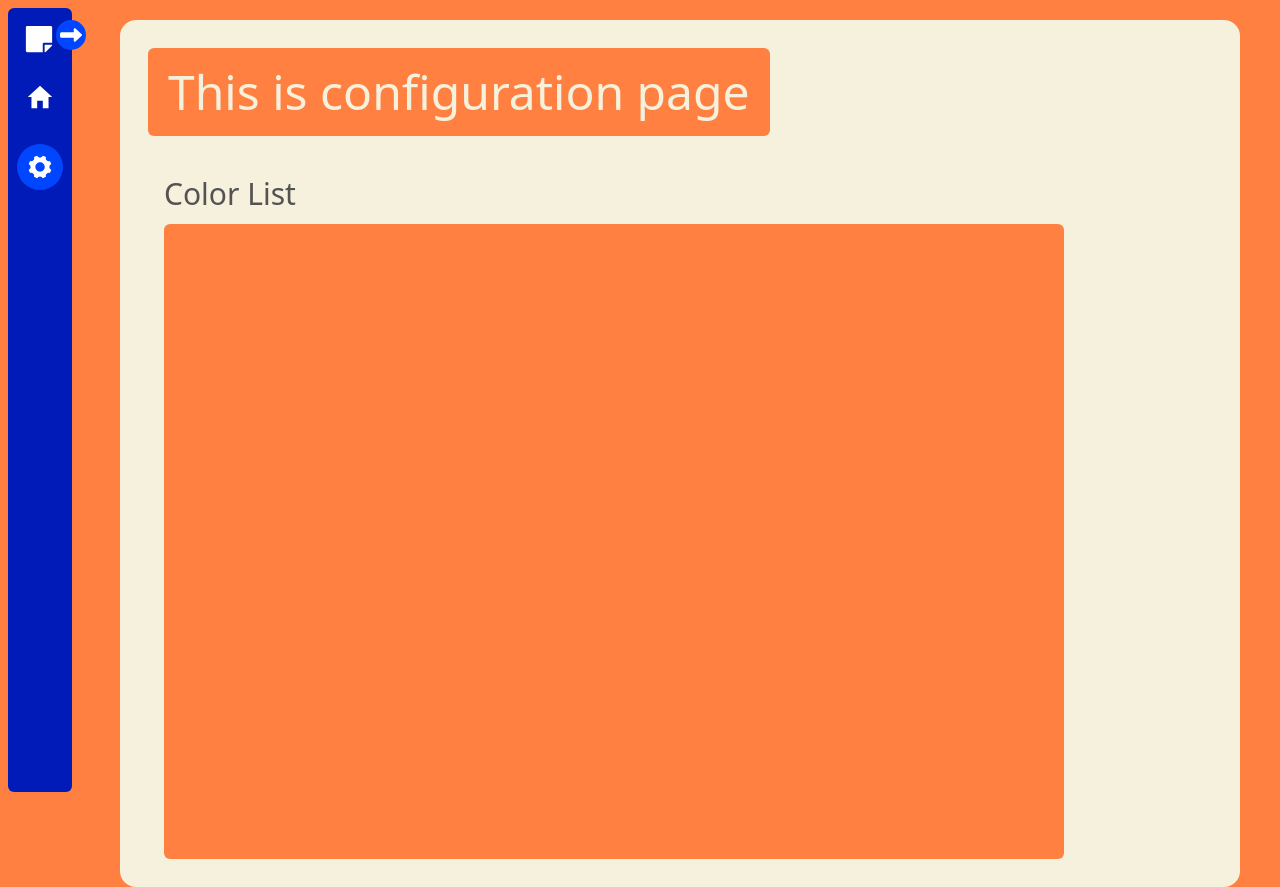
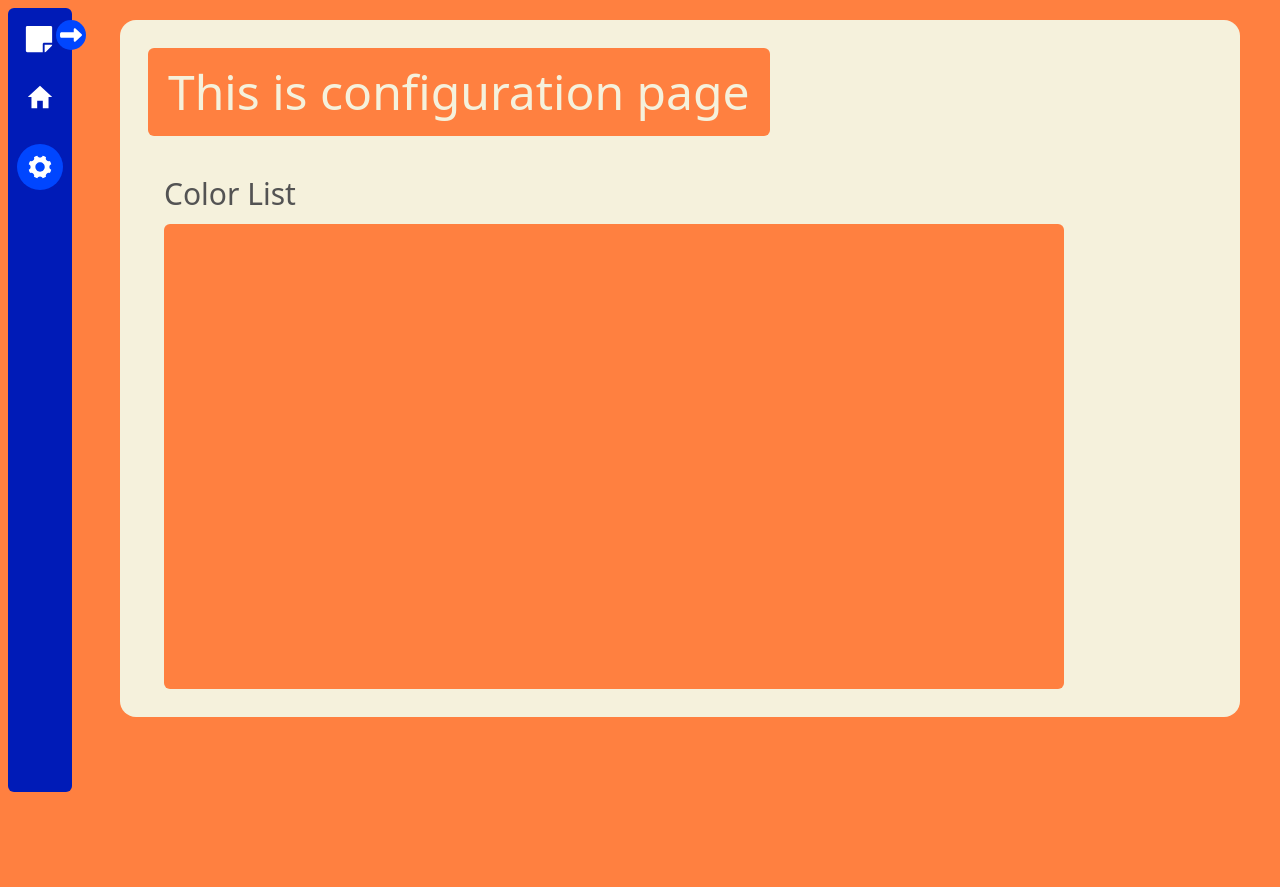
Before and after one commit to Xranos/BinusFlow, a React (Vite) app: page /config in a window 1280 px wide. After the commit the page ends 800 px from the top, so only its background shows below. Built offline with nearby package versions, Linux system fonts and the light colour scheme.

Commit message:
progress dikampus

```diff
--- a/src/assets/components/colorBox.tsx
+++ b/src/assets/components/colorBox.tsx
@@ -1,9 +1,18 @@
+import type { Color } from "../interfaces"
 
-function ColorBox() {
+interface colorBoxProps{
+    color: Color;
+    onDelete : () => void
+}
+
+function ColorBox({color, onDelete}: colorBoxProps){
     return (
-        <div className="w-22 h-22 bg-red-500 rounded-md relative">
-            <span className="absolute -top-2 -right-2 w-3 h-3 bg-red-400 rounded-full" />
+        <div >
+            <div className="w-22 h-22" style={{backgroundColor: color.hex}}>
+                <button className="absolute -top-2 -right-2 w-3 h-3 bg-red-400 rounded-full" onClick={onDelete}></button>
+            </div>
         </div>
+
     )
 }
 
--- a/src/assets/components/task.tsx
+++ b/src/assets/components/task.tsx
@@ -1,7 +1,7 @@
 
 function Task (){
     return(
-        <div className="h-30 w-30 bg-red-500 p-2 shadow-lg ">
+        <div className="h-25 w-25 bg-red-500 p-2 shadow-lg ">
             <p className="">
                 test
             </p>
--- a/src/assets/components/taskboard.tsx
+++ b/src/assets/components/taskboard.tsx
@@ -8,7 +8,7 @@ type Props = {
 
 function Taskboard({ title = "TaskBoard", Icon }: Props) {
     return (
-        <div className="bg-[#F5F1DC] h-[775px] w-full rounded-2xl flex flex-col items-center  ">
+        <div className="bg-[#F5F1DC] h-[600px] w-full rounded-lg flex flex-col items-center  ">
             <div className="flex text-[#001BB7] gap-5 p-5 items-center ">
                 <span className="text-4xl text-black">
                     {Icon}
--- /dev/null
+++ b/src/assets/context/colorContext.tsx
@@ -0,0 +1,35 @@
+import type { Color } from "../interfaces";
+import { createContext, useContext, useState } from "react";
+import type { ReactNode } from "react";
+
+interface ColorContextType {
+    colors: Color[]
+    addColor: (hex: string) => void;
+    deleteColor: (colorId: number) => void;
+}
+
+const ColorContext = createContext<ColorContextType | undefined>(undefined);
+
+
+export function ColorProvider({ children }: { children: ReactNode }) {
+    const [colors, setColors] = useState<Color[]>([
+        { colorId: 1, hex: "#FF5733" },
+        { colorId: 2, hex: "#33FF57" },
+        { colorId: 3, hex: "#3357FF" },
+        { colorId: 4, hex: "#FFFFFF" },
+    ]);
+
+    const addColor = (hex: string) => {
+
+    }
+
+    const deleteColor = (colorId: number) => {
+
+    }
+
+    return (
+        <ColorContext.Provider value={{ colors, addColor, deleteColor }}>
+            {children}
+        </ColorContext.Provider>
+    )
+}
--- a/src/assets/context/useContext.tsx
+++ /dev/null
@@ -1,8 +0,0 @@
-import { useContext } from "react";
-import { TaskContext } from "./taskContext";
-
-export function useTasks() {
-    const context = useContext(TaskContext);
-    if (!context) throw new Error("error using taskcontext");
-    return context
-}
--- a/src/pages/configPage.tsx
+++ b/src/pages/configPage.tsx
@@ -1,4 +1,6 @@
 import { useState } from "react"
+
+import ColorBox from "../assets/components/colorBox";
 
 import { IoMdAdd } from "react-icons/io";
 
@@ -14,10 +16,8 @@ function ConfigPage() {
                         <h2 className="text-[#535353] text-3xl pt-5 ">
                             Color List
                         </h2>
-                        <div className="bg-[#FF8040] h-[635px] w-225 rounded-md px-8 pt-15 ">
+                        <div className="bg-[#FF8040] h-[465px] w-225 rounded-md px-8 pt-15 ">
                             <div className="grid grid-cols-8 gap-4">
-
-
                             </div>
                         </div>
                     </div>
--- a/src/pages/dashboardPage.tsx
+++ b/src/pages/dashboardPage.tsx
@@ -16,7 +16,7 @@ function DashboardPage() {
             <div className="pr-10 pl-20 pt-4">
                 <Toolbar />
             </div>
-            <div className="grid grid-cols-3 gap-40 pt-5 pl-10 pr-10">
+            <div className="grid grid-cols-3 gap-25 pt-5 pl-10 pr-10">
                 <Taskboard Icon={<TiFlashOutline/>} title="To Do" />
                 <Taskboard Icon={<FaRunning />}title="In Progress"/>
                 <Taskboard Icon={<FaCheck />} title="Done"/>
```
